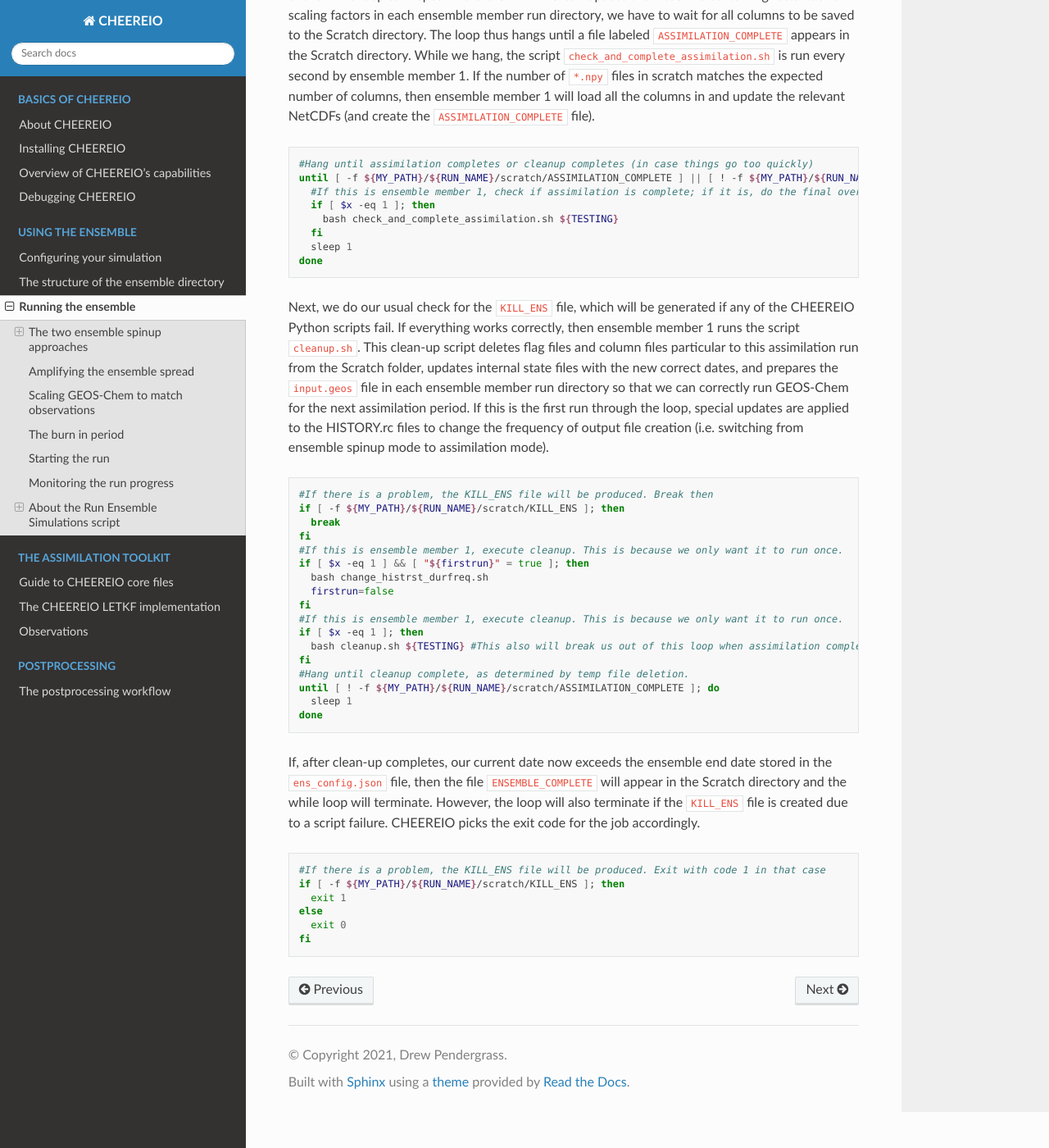
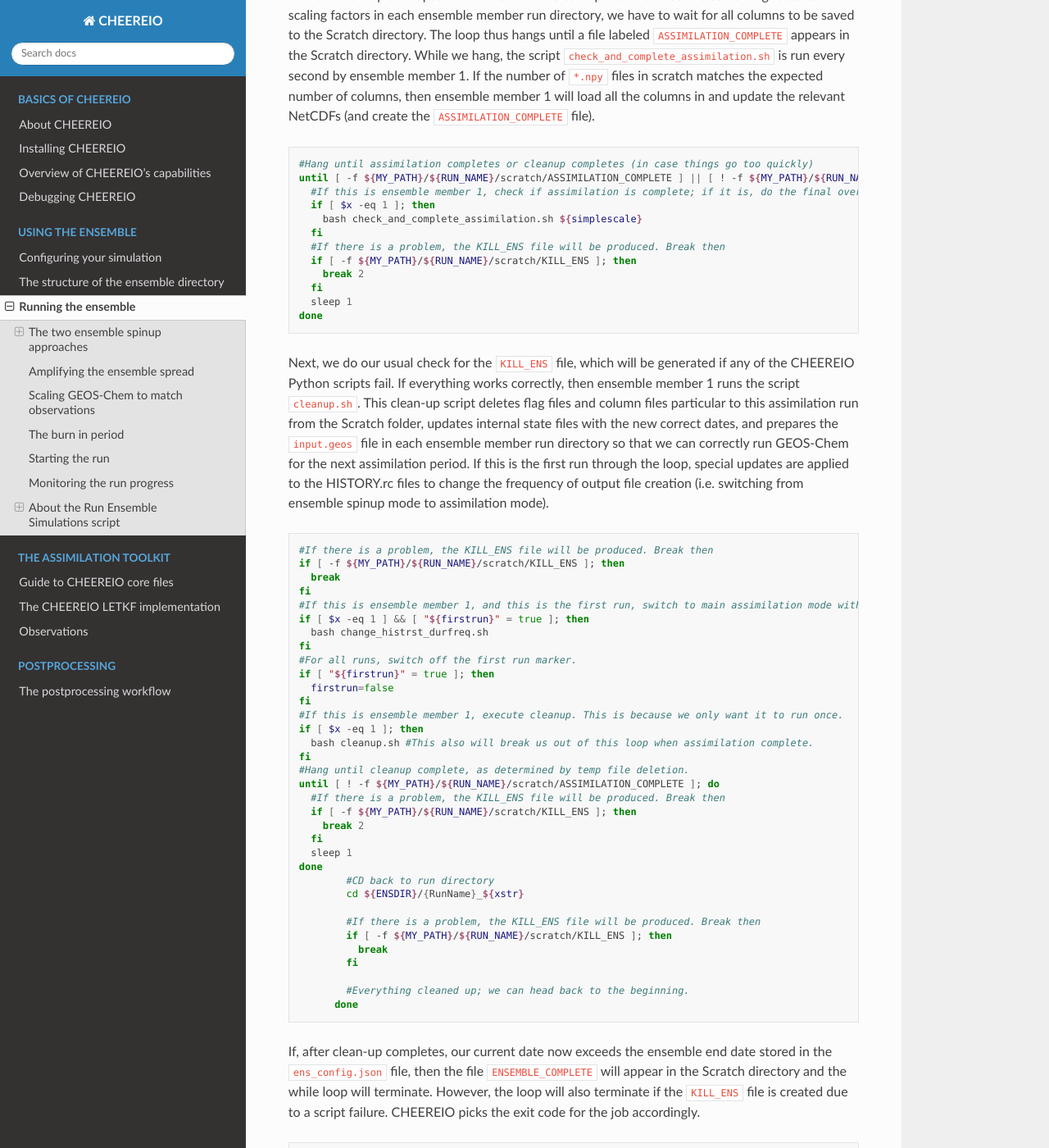
Before and after one commit to drewpendergrass/CHEEREIO, a Sphinx documentation site: the page built from docs/Running-the-ensemble.rst, in a window 1280 px wide and 1400 px high, scrolled down 10300 px. Shown: the whole window at 82% size. Built offline with Sphinx 7.4.7 and the Read the Docs theme 2.0.0, drawn with Linux system fonts in a browser that asks for light colours.

Commit message:
finish the update to the running the ensemble page

```diff
--- a/docs/Running-the-ensemble.rst
+++ b/docs/Running-the-ensemble.rst
@@ -282,7 +282,11 @@ Once this parallelized assimilation is complete, a fair amount of clean up must
 	  until [ -f ${MY_PATH}/${RUN_NAME}/scratch/ASSIMILATION_COMPLETE ] || [ ! -f ${MY_PATH}/${RUN_NAME}/scratch/ALL_RUNS_COMPLETE ]; do
 	    #If this is ensemble member 1, check if assimilation is complete; if it is, do the final overwrites.
 	    if [ $x -eq 1 ]; then
-	      bash check_and_complete_assimilation.sh ${TESTING}
+	      bash check_and_complete_assimilation.sh ${simplescale}
+	    fi
+	    #If there is a problem, the KILL_ENS file will be produced. Break then
+	    if [ -f ${MY_PATH}/${RUN_NAME}/scratch/KILL_ENS ]; then
+	      break 2
 	    fi
 	    sleep 1
 	  done
@@ -291,23 +295,41 @@ Next, we do our usual check for the ``KILL_ENS`` file, which will be generated i
 
 .. code-block:: bash
 
+  #If there is a problem, the KILL_ENS file will be produced. Break then
+  if [ -f ${MY_PATH}/${RUN_NAME}/scratch/KILL_ENS ]; then
+    break
+  fi
+  #If this is ensemble member 1, and this is the first run, switch to main assimilation mode with regular intervals.
+  if [ $x -eq 1 ] && [ "${firstrun}" = true ]; then
+    bash change_histrst_durfreq.sh
+  fi
+  #For all runs, switch off the first run marker.
+  if [ "${firstrun}" = true ]; then
+    firstrun=false
+  fi
+  #If this is ensemble member 1, execute cleanup. This is because we only want it to run once.
+  if [ $x -eq 1 ]; then
+    bash cleanup.sh #This also will break us out of this loop when assimilation complete.
+  fi
+  #Hang until cleanup complete, as determined by temp file deletion.
+  until [ ! -f ${MY_PATH}/${RUN_NAME}/scratch/ASSIMILATION_COMPLETE ]; do
+    #If there is a problem, the KILL_ENS file will be produced. Break then
+    if [ -f ${MY_PATH}/${RUN_NAME}/scratch/KILL_ENS ]; then
+      break 2
+    fi
+    sleep 1
+  done
+	  #CD back to run directory
+	  cd ${ENSDIR}/{RunName}_${xstr}
+
 	  #If there is a problem, the KILL_ENS file will be produced. Break then
 	  if [ -f ${MY_PATH}/${RUN_NAME}/scratch/KILL_ENS ]; then
 	    break
 	  fi
-	  #If this is ensemble member 1, execute cleanup. This is because we only want it to run once.
-	  if [ $x -eq 1 ] && [ "${firstrun}" = true ]; then
-	    bash change_histrst_durfreq.sh
-	    firstrun=false
-	  fi
-	  #If this is ensemble member 1, execute cleanup. This is because we only want it to run once.
-	  if [ $x -eq 1 ]; then
-	    bash cleanup.sh ${TESTING} #This also will break us out of this loop when assimilation complete.
-	  fi
-	  #Hang until cleanup complete, as determined by temp file deletion.
-	  until [ ! -f ${MY_PATH}/${RUN_NAME}/scratch/ASSIMILATION_COMPLETE ]; do
-	    sleep 1
-	  done
+
+	  #Everything cleaned up; we can head back to the beginning.
+	done
+
 
 If, after clean-up completes, our current date now exceeds the ensemble end date stored in the ``ens_config.json`` file, then the file ``ENSEMBLE_COMPLETE`` will appear in the Scratch directory and the while loop will terminate. However, the loop will also terminate if the ``KILL_ENS`` file is created due to a script failure. CHEEREIO picks the exit code for the job accordingly.
 
```
